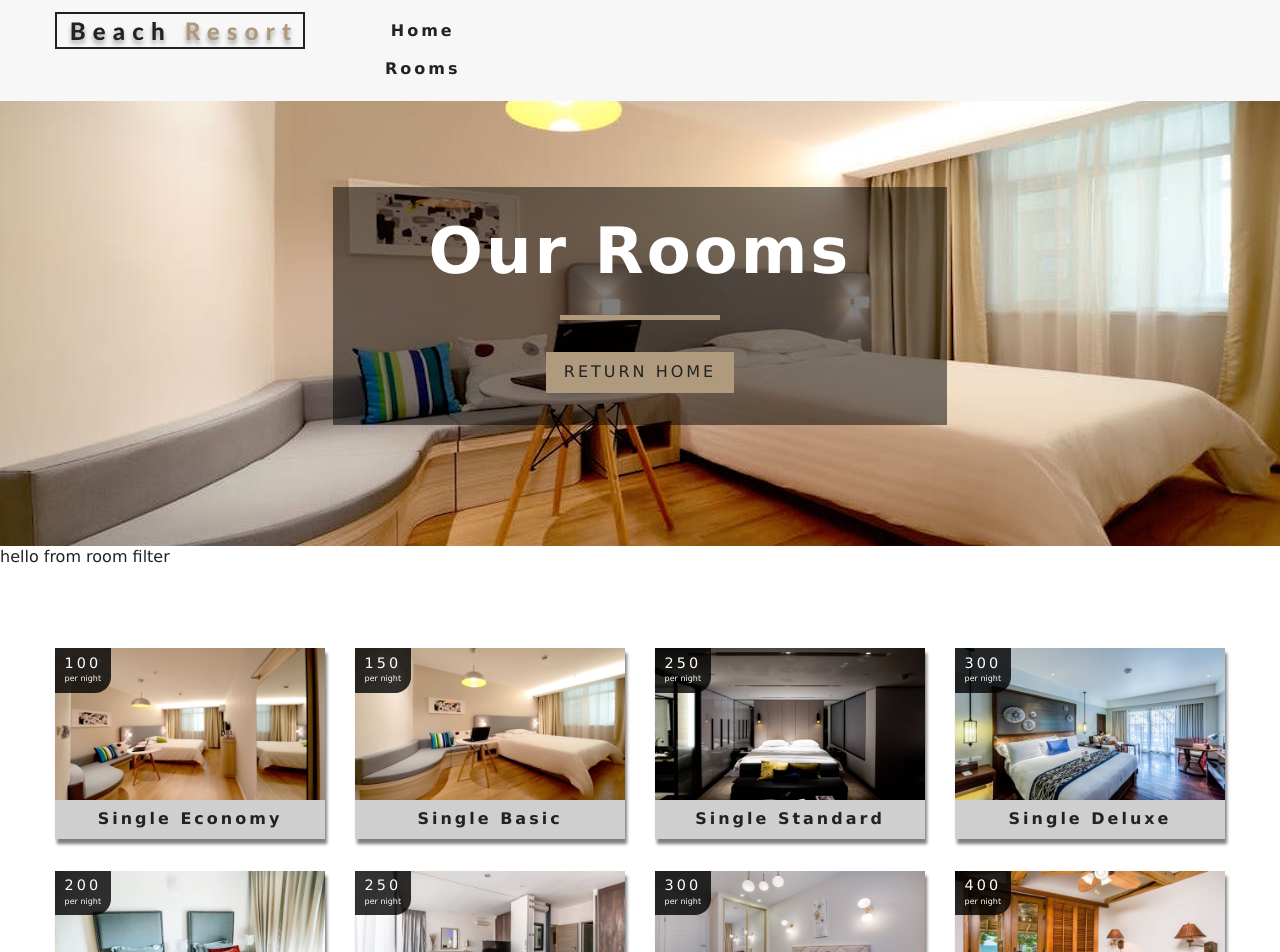
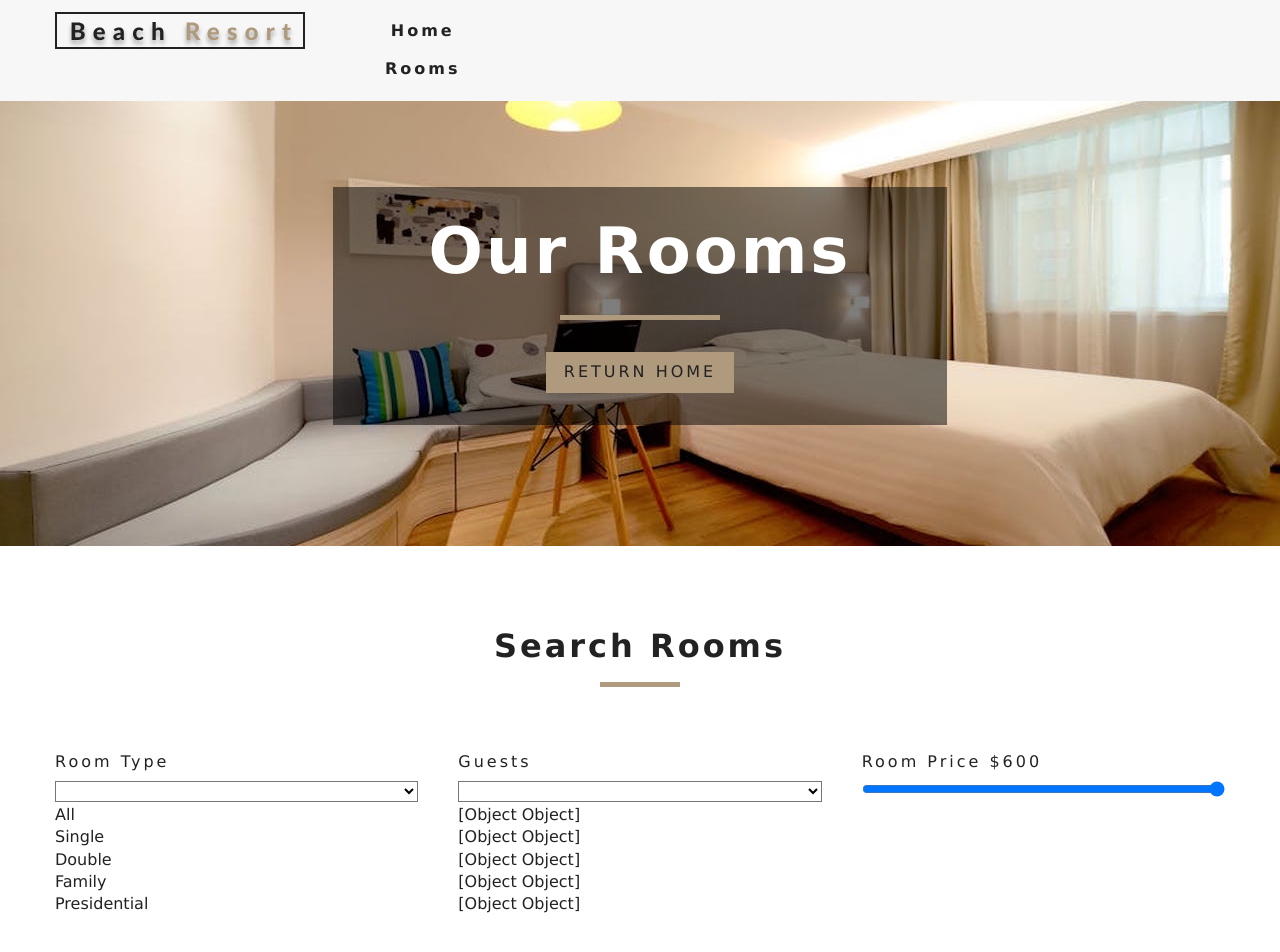
Before and after one commit to bcole2433/beach-website, a React (Create React App) app: page /rooms in a window 1280 px wide. Shown: the top 952 px of the page. Built offline with nearby package versions, Linux system fonts and the light colour scheme.

Commit message:
set up filtering by room type, capacity, and price range. Filtering TODO: filter by room size, and breakfast, pets checkboxes

```diff
--- a/src/Context.js
+++ b/src/Context.js
@@ -8,7 +8,16 @@
     rooms: [],
     sortedRooms: [],
     featuredRooms: [],
-    loading: true
+    loading: true,
+    type: "all",
+    capacity: 1,
+    price: 0,
+    minPrice: 0,
+    maxPrice: 0,
+    minSize: 0,
+    maxSize: 0,
+    breakfast: false,
+    pets: false
   };
 
   //TODO: getData
@@ -16,11 +25,17 @@
   componentDidMount() {
     let rooms = this.formatData(items);
     let featuredRooms = rooms.filter(room => room.featured === true);
+    let maxPrice = Math.max(...rooms.map(item => item.price));
+    let maxSize = Math.max(...rooms.map(item => item.size));
+
     this.setState({
       rooms,
       featuredRooms,
       sortedRooms: rooms,
-      loading: false
+      loading: false,
+      price: maxPrice,
+      maxPrice,
+      maxSize
     });
     console.log(rooms);
   }
@@ -36,19 +51,69 @@
     return tempItems;
   };
 
-  getRoom = (slug) => {
+  getRoom = slug => {
     let tempRooms = [...this.state.rooms];
     const room = tempRooms.find(room => room.slug === slug);
     return room;
-  }
+  };
+
+  handleChange = e => {
+    const target = e.target;
+    const value = e.type === "checkbox" ? target.checked : target.value;
+    const name = e.target.name;
+    this.setState(
+      {
+        [name]: value
+      },
+      this.filterRooms
+    );
+  };
+
+  filterRooms = () => {
+    let {
+      rooms,
+      type,
+      capacity,
+      price,
+      minSize,
+      maxSize,
+      breakfast,
+      pets
+    } = this.state;
+
+    // ALL ROOMS
+    let tempRooms = [...rooms];
+
+    //converting values
+    capacity = parseInt(capacity);
+
+    //filter by type
+    if (type !== "all") {
+      tempRooms = tempRooms.filter(room => room.type === type);
+    }
+
+    //filter capacity
+    if (capacity !== 1) {
+      tempRooms = tempRooms.filter(room => room.capacity >= capacity);
+    }
+
+    //filter price
+    tempRooms = tempRooms.filter(room => room.price <= price);
+
+    this.setState({
+      sortedRooms: tempRooms
+    });
+  };
 
   render() {
     return (
       <RoomContext.Provider
-      value={{
-        ...this.state,
-        getRoom: this.getRoom,
-         }}>
+        value={{
+          ...this.state,
+          getRoom: this.getRoom,
+          handleChange: this.handleChange
+        }}
+      >
         {this.props.children}
       </RoomContext.Provider>
     );
--- a/src/components/RoomFilter.js
+++ b/src/components/RoomFilter.js
@@ -1,7 +1,101 @@
 import React from "react";
+import { useContext } from "react";
+import { RoomContext } from "../Context";
+import Title from "../components/Title";
 
-const RoomFilter = () => {
-  return <div>hello from room filter</div>;
+//get all unique select values
+const getUnique = (items, value) => {
+  return [...new Set(items.map(item => item[value]))];
+};
+
+const RoomFilter = ({ rooms }) => {
+  const context = useContext(RoomContext);
+  const {
+    handleChange,
+    type,
+    capacity,
+    price,
+    minPrice,
+    maxPrice,
+    minSize,
+    maxSize,
+    breakfast,
+    pets
+  } = context;
+  // GET UNIQUE TYPES
+  let types = getUnique(rooms, "type");
+  //get all
+  types = ["all", ...types];
+  // mapping to return
+  types = types.map((item, index) => {
+    return (
+      <option value={item} key={index}>
+        {item}
+      </option>
+    );
+  });
+
+  // GET GUEST NUMBERS
+  let guests = getUnique(rooms, "capacity");
+  // mapping to return
+  guests = types.map((item, index) => {
+    return (
+      <option value={item} key={index}>
+        {item}
+      </option>
+    );
+  });
+
+  return (
+    <section className="filter-container">
+      <Title title="Search Rooms" />
+      <form className="filter-form">
+        {/*slect type */}
+        <div className="form-group">
+          <label htmlFor="type">Room Type</label>
+          <select
+            className="form-control"
+            name="type"
+            id="type"
+            value={type}
+            onChange={handleChange}
+          />
+          {types}
+        </div>
+        {/*end select type */}
+
+        {/*slect guests */}
+        <div className="form-group">
+          <label htmlFor="capacity">Guests</label>
+          <select
+            className="form-control"
+            name="capacity"
+            id="capacity"
+            value={capacity}
+            onChange={handleChange}
+          />
+          {guests}
+        </div>
+        {/*end select type */}
+
+        {/*room price */}
+        <div className="form-group">
+          <label htmlFor="price">Room Price ${price}</label>
+          <input
+            className="form-control"
+            type="range"
+            name="price"
+            min={minPrice}
+            max={maxPrice}
+            id="price"
+            value={price}
+            onChange={handleChange}
+          />
+        </div>
+        {/*end room price */}
+      </form>
+    </section>
+  );
 };
 
 export default RoomFilter;
```
